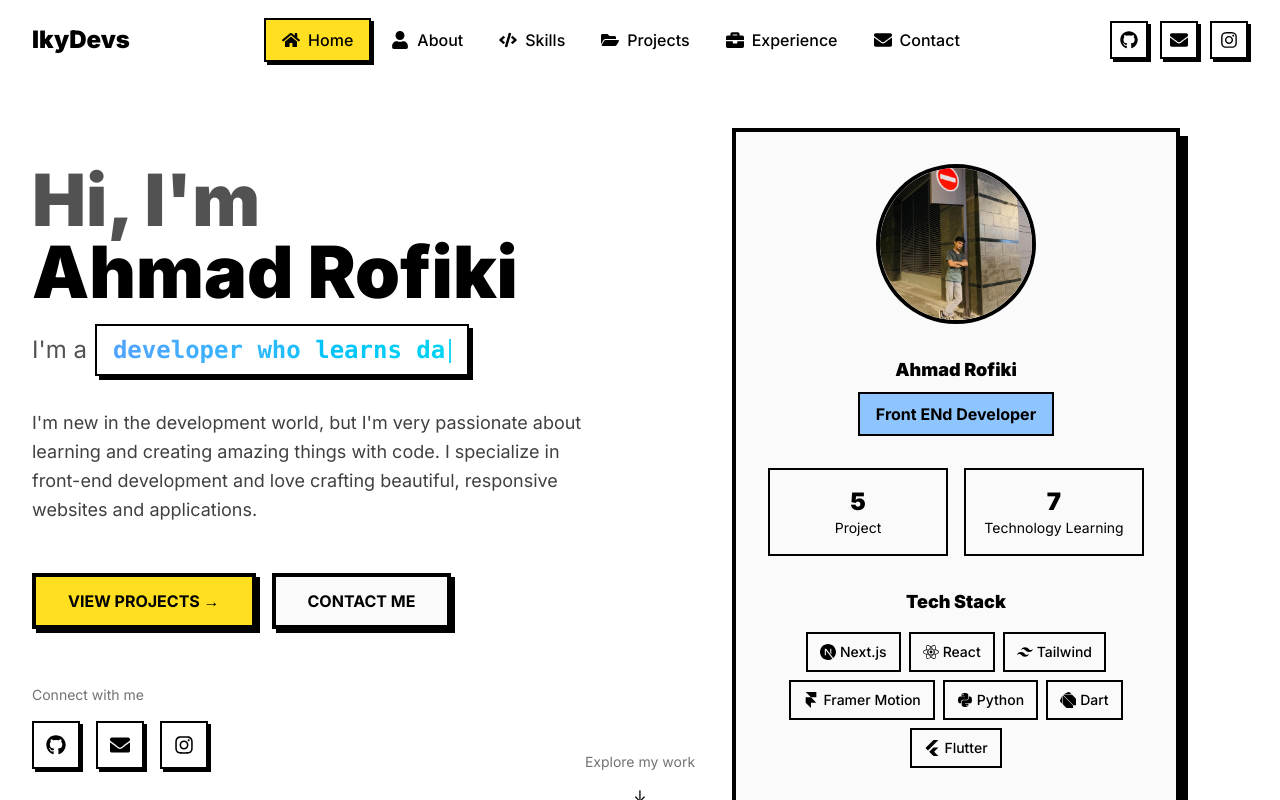
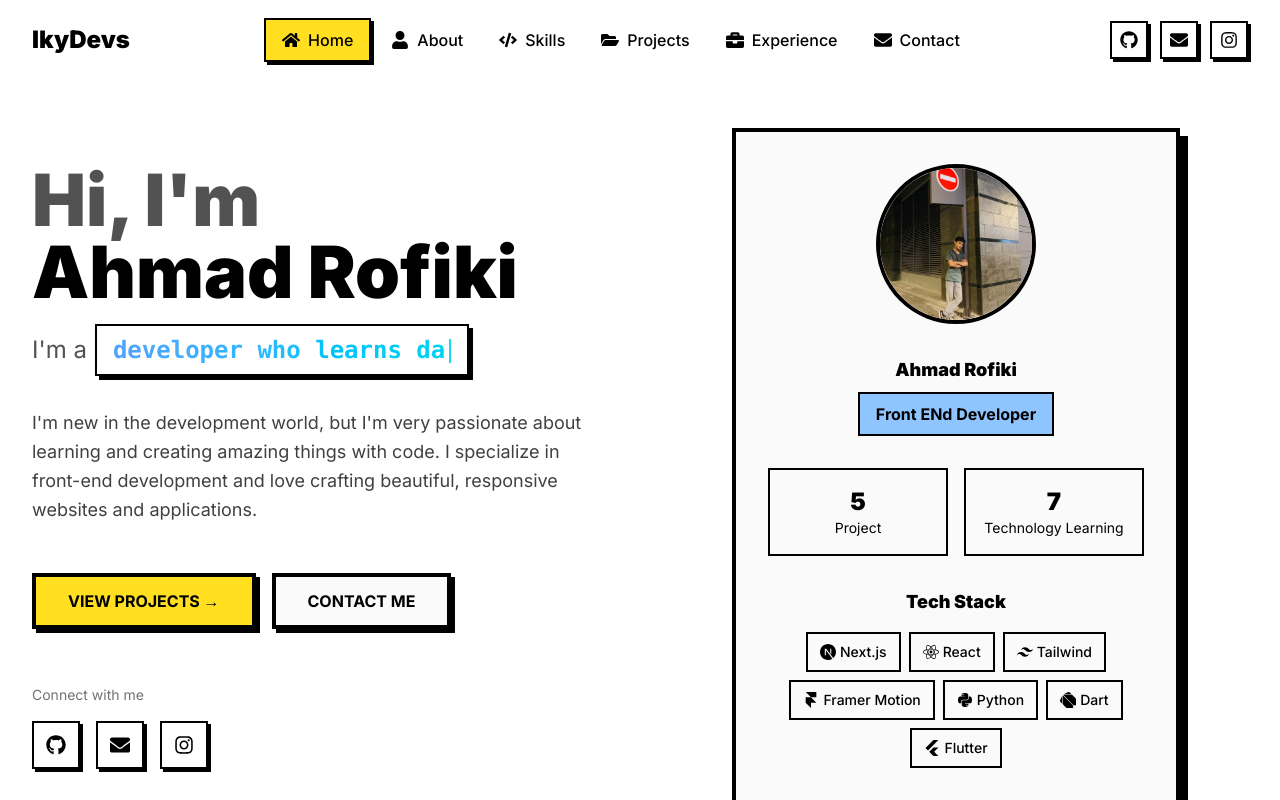
Before and after one commit to IkyDevs/ikydevs-portofolio, a Next.js app: page / in a window 1280 px wide. Both pictures are taken after a click on the button "MULAI". Shown: the top 800 px of the page. Built offline with nearby package versions, Linux system fonts and the light colour scheme.

Commit message:
fix components

```diff
--- a/components/Hero.tsx
+++ b/components/Hero.tsx
@@ -215,25 +215,7 @@ export default function Hero() {
           </motion.div>
         </div>
 
-        {/* Scroll Indicator */}
-        <motion.div
-          initial={{ opacity: 0 }}
-          animate={{ opacity: 1 }}
-          transition={{ delay: 1.5 }}
-          className="absolute bottom-0 left-1/2 -translate-x-1/2"
-        >
-          <div className="flex flex-col items-center">
-            <span className="text-neutral-500 text-sm mb-2">
-              Explore my work
-            </span>
-            <motion.div
-              animate={{ y: [0, 10, 0] }}
-              transition={{ repeat: Infinity, duration: 2 }}
-            >
-              ↓
-            </motion.div>
-          </div>
-        </motion.div>
+
       </div>
     </section>
   );
```
